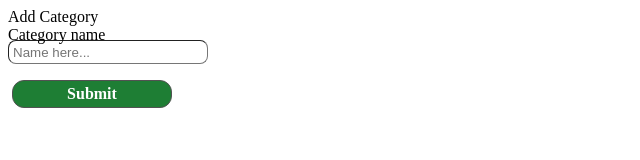
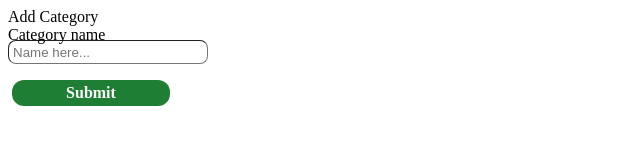
Before and after one commit to OpenDSU/password-manager, a website: page code/pages/add-category.html in a window 1280 px wide. Shown: the full height of the page, 0-640 px from the left. Drawn offline with Linux system fonts and the light colour scheme; files that its build step writes are made by us from their sources.

Commit message:
removed borders for green buttons

```diff
--- a/code/pages/stylesheets/add-category.css
+++ b/code/pages/stylesheets/add-category.css
@@ -1,5 +1,5 @@
 .action-button {
-    border: 1px solid #525252;
+    border-width: 0;
     border-radius: 12px;
     padding: 4px;
     margin: 4px;
--- a/code/pages/stylesheets/add-password.css
+++ b/code/pages/stylesheets/add-password.css
@@ -1,5 +1,5 @@
 .action-button {
-    border: 1px solid #525252;
+    border-width: 0;
     border-radius: 12px;
     padding: 4px;
     margin: 4px;
```
